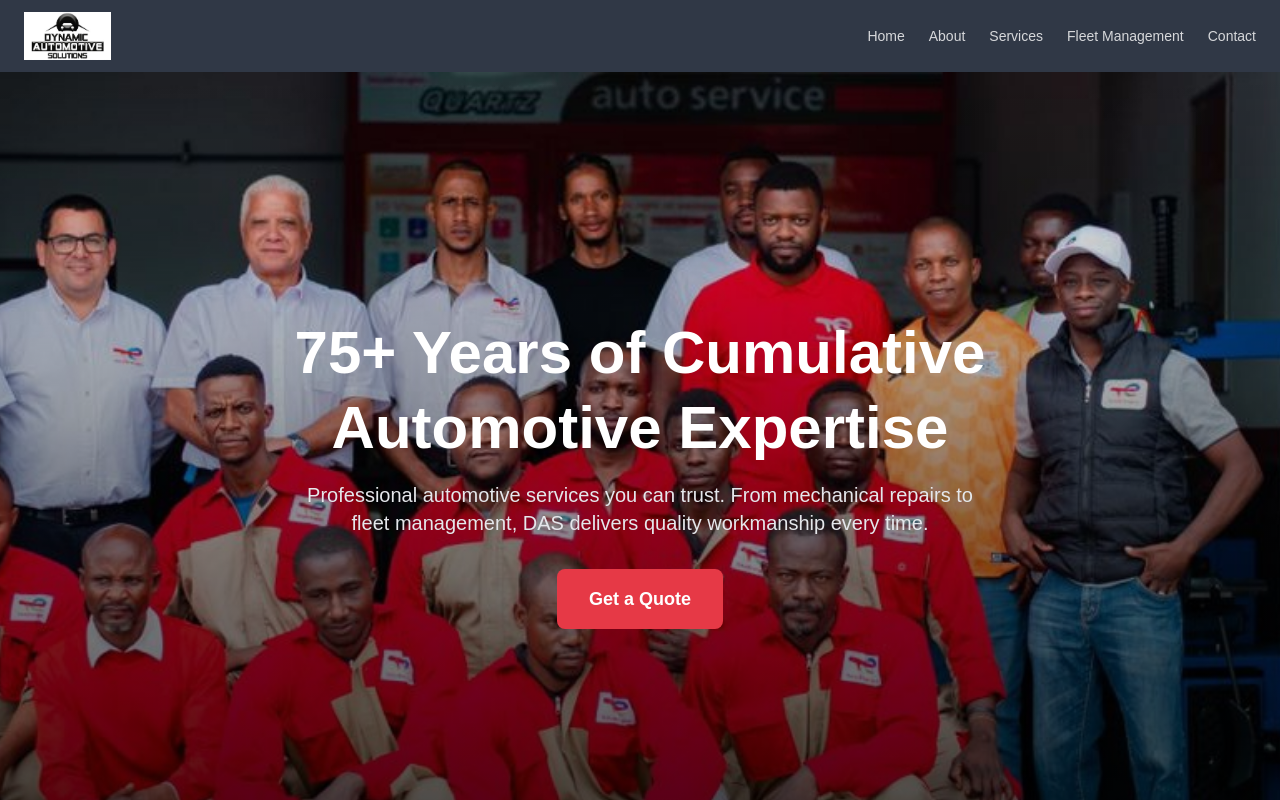
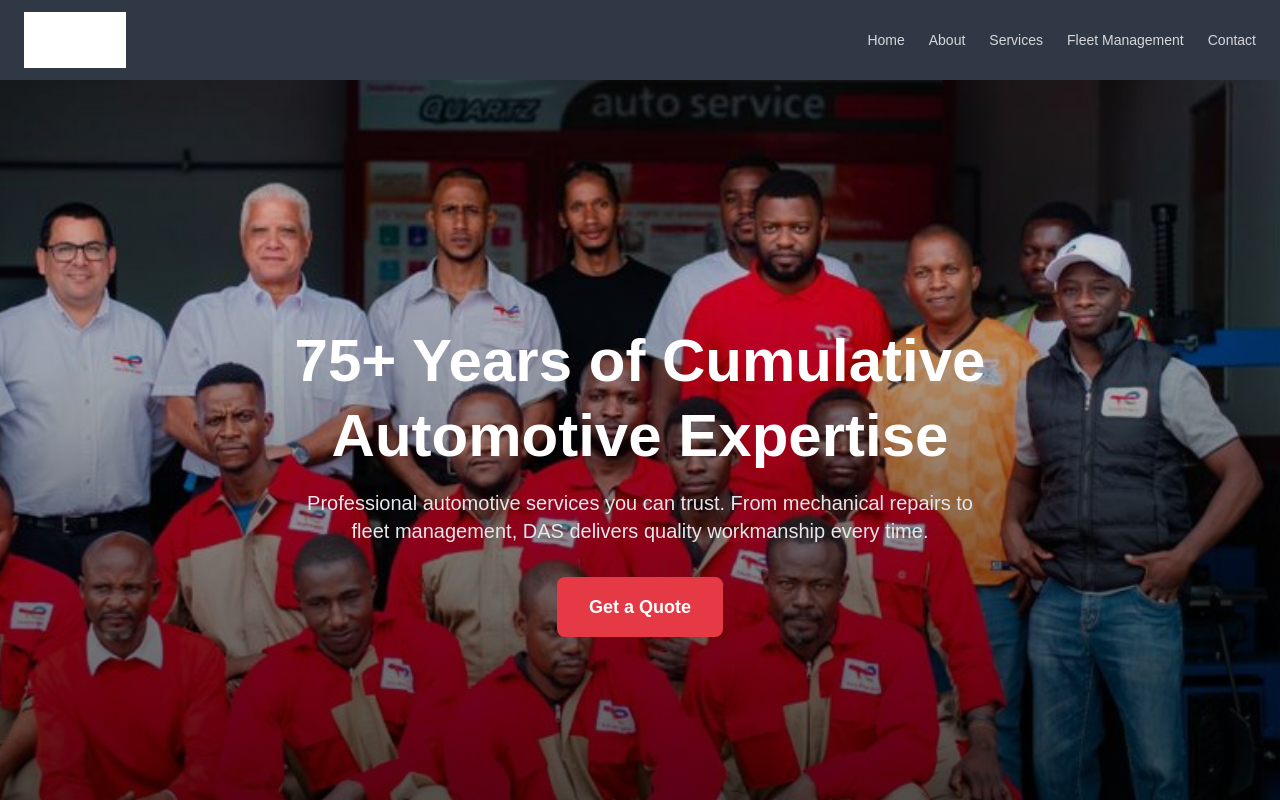
Before and after one commit to cosmasgicter/dynamicauto, a Next.js app in the folder das-website/: page / in a window 1280 px wide. Shown: the top 800 px of the page. Built offline with nearby package versions, Linux system fonts and the light colour scheme.

Commit message:
fix: smaller floating CTA pill, animated logo with background removed via CSS invert

```diff
--- a/das-website/src/components/layout/Footer.tsx
+++ b/das-website/src/components/layout/Footer.tsx
@@ -62,8 +62,8 @@ export default function Footer() {
                 src={IMAGE_ASSETS.logo}
                 alt="DAS - Dynamic Automotive Solutions"
                 width={120}
-                height={48}
-                className="h-10 w-auto object-contain"
+                height={66}
+                className="h-11 w-auto object-contain brightness-0 invert"
                 sizes="120px"
               />
             </Link>
--- a/das-website/src/components/layout/HeaderClient.tsx
+++ b/das-website/src/components/layout/HeaderClient.tsx
@@ -2,6 +2,7 @@
 
 import { useState, useEffect } from "react";
 import Link from "next/link";
+import { motion } from "framer-motion";
 import { NAV_LINKS, IMAGE_ASSETS } from "@/lib/constants";
 import ImageWithFallback from "@/components/ui/ImageWithFallback";
 import MobileDrawer from "@/components/layout/MobileDrawer";
@@ -26,30 +27,44 @@ export default function HeaderClient() {
       }`}
     >
       <nav className="mx-auto flex max-w-7xl items-center justify-between px-4 py-3 tablet:px-6">
-        {/* Logo */}
+        {/* Animated Logo */}
         <Link href="/" className="flex shrink-0 items-center gap-2">
+          <motion.div
+            initial={{ opacity: 0, x: -20, scale: 0.8 }}
+            animate={{ opacity: 1, x: 0, scale: 1 }}
+            transition={{ duration: 0.6, ease: [0.22, 1, 0.36, 1] }}
+            whileHover={{ scale: 1.05 }}
+            whileTap={{ scale: 0.95 }}
+            className="relative"
+          >
             <ImageWithFallback
               src={IMAGE_ASSETS.logo}
               alt="DAS - Dynamic Automotive Solutions"
               width={120}
-            height={48}
-            className="h-10 w-auto object-contain tablet:h-12"
+              height={66}
+              className="h-11 w-auto object-contain brightness-0 invert tablet:h-14"
               sizes="120px"
               priority
             />
+          </motion.div>
         </Link>
 
         {/* Desktop nav links */}
         <ul className="hidden items-center gap-6 tablet:flex">
-          {NAV_LINKS.map((link) => (
-            <li key={link.href}>
+          {NAV_LINKS.map((link, i) => (
+            <motion.li
+              key={link.href}
+              initial={{ opacity: 0, y: -10 }}
+              animate={{ opacity: 1, y: 0 }}
+              transition={{ duration: 0.4, delay: 0.1 + i * 0.05 }}
+            >
               <Link
                 href={link.href}
                 className="text-sm font-medium text-white/80 transition-colors hover:text-white"
               >
                 {link.label}
               </Link>
-            </li>
+            </motion.li>
           ))}
         </ul>
 
--- a/das-website/src/components/shared/StickyMobileCTA.tsx
+++ b/das-website/src/components/shared/StickyMobileCTA.tsx
@@ -12,7 +12,6 @@ export default function StickyMobileCTA() {
 
     const observer = new IntersectionObserver(
       ([entry]) => {
-        // Show CTA when hero is NOT intersecting (scrolled past)
         setVisible(!entry.isIntersecting);
       },
       { threshold: 0 }
@@ -24,18 +23,19 @@ export default function StickyMobileCTA() {
 
   return (
     <div
-      className={`fixed bottom-0 left-0 right-0 z-40 tablet:hidden transition-transform duration-300 ${
-        visible ? "translate-y-0" : "translate-y-full"
+      className={`fixed bottom-4 right-4 z-40 tablet:hidden transition-all duration-300 ${
+        visible ? "translate-y-0 opacity-100" : "translate-y-8 opacity-0 pointer-events-none"
       }`}
     >
-      <div className="bg-das-navy/95 backdrop-blur-sm px-4 py-3">
-        <Link
-          href="/contact"
-          className="block w-full rounded-lg bg-das-accent py-3 text-center font-semibold text-white transition-colors hover:bg-das-accent-dark"
-        >
-          Contact Us
-        </Link>
-      </div>
+      <Link
+        href="/contact"
+        className="flex items-center gap-2 rounded-full bg-das-accent px-4 py-2.5 text-sm font-semibold text-white shadow-lg shadow-das-accent/30 transition-all hover:bg-das-accent-dark hover:shadow-xl hover:scale-105 active:scale-95"
+      >
+        <svg className="h-4 w-4" fill="none" viewBox="0 0 24 24" stroke="currentColor" strokeWidth={2.5}>
+          <path strokeLinecap="round" strokeLinejoin="round" d="M3 5a2 2 0 012-2h3.28a1 1 0 01.948.684l1.498 4.493a1 1 0 01-.502 1.21l-2.257 1.13a11.042 11.042 0 005.516 5.516l1.13-2.257a1 1 0 011.21-.502l4.493 1.498a1 1 0 01.684.949V19a2 2 0 01-2 2h-1C9.716 21 3 14.284 3 6V5z" />
+        </svg>
+        Contact
+      </Link>
     </div>
   );
 }
```
Lines whose indentation alone changed are shown as unchanged.
